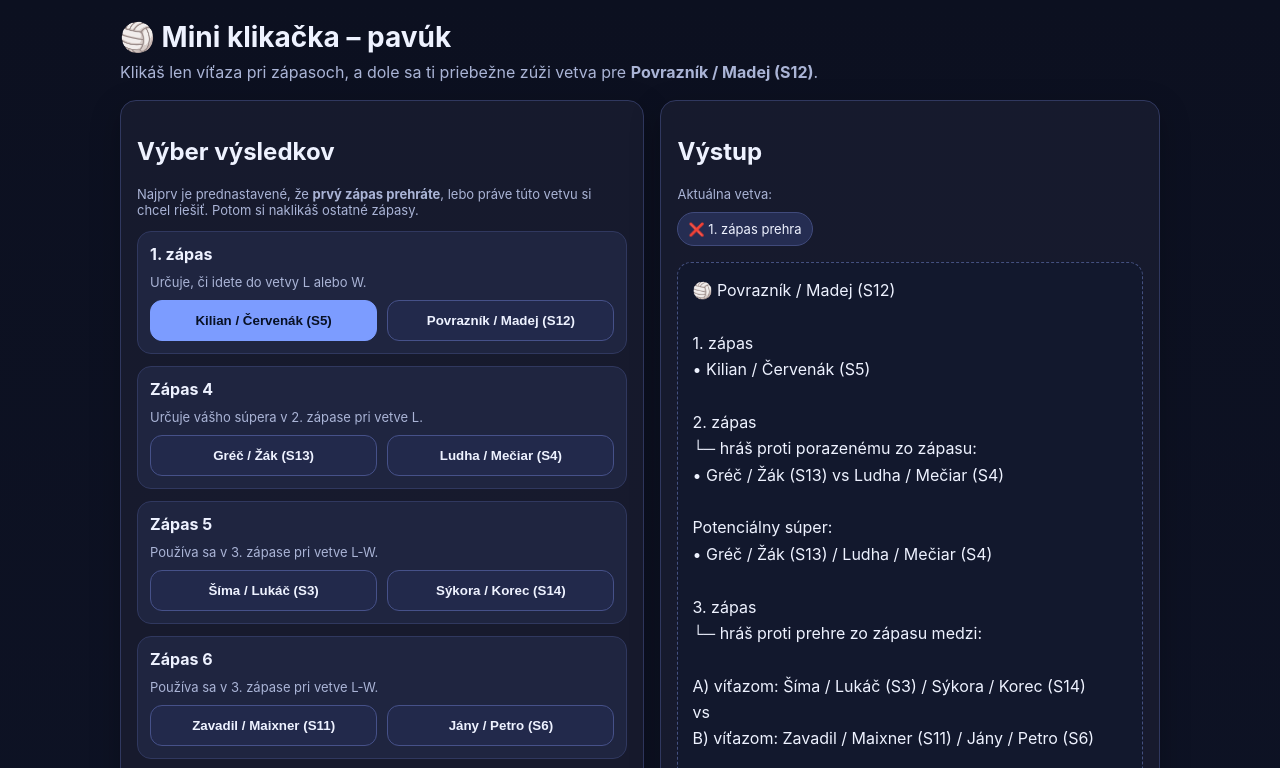
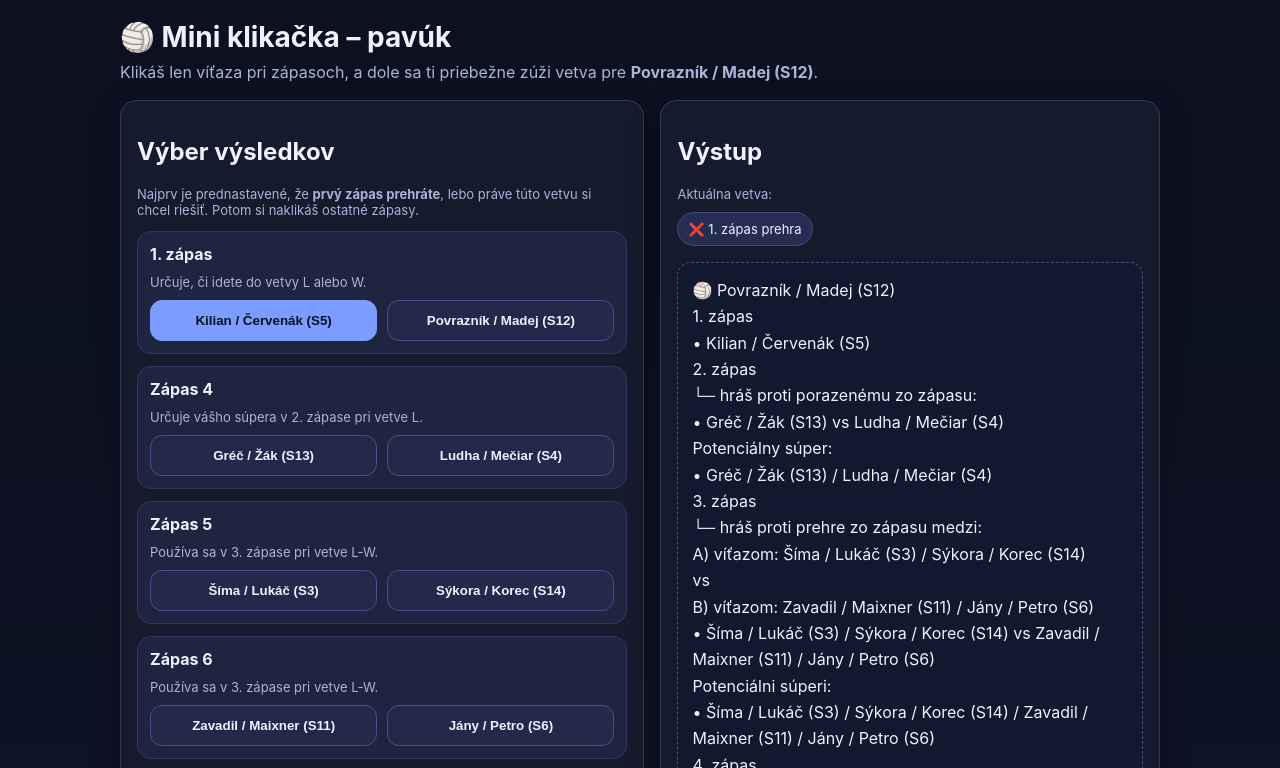
Before and after one commit to wczvonce/bracket-clicker-pages, a plain HTML site: page index.html in a window 1280 px wide. Shown: the top 768 px of the page. Drawn offline with Linux system fonts and the light colour scheme.

Commit message:
Tighten output after picks

```diff
--- a/index.html
+++ b/index.html
@@ -216,20 +216,20 @@
         state['m4']
           ? `└─ hráš proti: ${secondOpponent}`
           : '└─ hráš proti porazenému zo zápasu:',
-        state['m4']
-          ? ''
-          : '• Gréč / Žák (S13) vs Ludha / Mečiar (S4)',
+        state['m4'] ? '' : '• Gréč / Žák (S13) vs Ludha / Mečiar (S4)',
         '',
         state['m4'] ? '' : line('Potenciálny súper:', [secondOpponent]),
         '',
         '3. zápas',
-        '└─ hráš proti prehre zo zápasu medzi:',
+        (state['m5'] && state['m6'])
+          ? '└─ hráš proti prehre zo zápasu:'
+          : '└─ hráš proti prehre zo zápasu medzi:',
         '',
         `A) víťazom: ${thirdA}`,
         'vs',
         `B) víťazom: ${thirdB}`,
         '',
-        matchupLine(thirdA, thirdB),
+        (state['m5'] && state['m6']) ? matchupLine(thirdA, thirdB) : matchupLine(thirdA, thirdB),
         '',
         line('Potenciálni súperi:', [pairText(thirdA, thirdB)]),
         '',
@@ -244,19 +244,25 @@
         line('Potenciálni súperi:', [pairText(fourthA1, fourthA2), pairText(fourthB1, fourthB2)]),
         '',
         '5. zápas',
-        '└─ hráš proti prehre zo zápasu:',
-        '• Jančok / Nemec (S1) vs Ludha / Mečiar (S4)',
+        state['m21']
+          ? `└─ hráš proti: ${fifthOpponent}`
+          : '└─ hráš proti prehre zo zápasu:',
+        state['m21'] ? '' : '• Jančok / Nemec (S1) vs Ludha / Mečiar (S4)',
         '',
-        line('Potenciálny súper:', [fifthOpponent]),
+        state['m21'] ? '' : line('Potenciálny súper:', [fifthOpponent]),
         '',
         '6. zápas',
-        '└─ hráš proti prehre zo zápasu:',
-        '• Zavadil / Maixner (S11) vs Michalovič / Patúc (S7)',
+        state['m22']
+          ? `└─ hráš proti: ${sixthOpponent}`
+          : '└─ hráš proti prehre zo zápasu:',
+        state['m22'] ? '' : '• Zavadil / Maixner (S11) vs Michalovič / Patúc (S7)',
         '',
-        line('Potenciálny súper:', [sixthOpponent]),
+        state['m22'] ? '' : line('Potenciálny súper:', [sixthOpponent]),
         '',
         '7. zápas / finále',
-        '└─ hráš proti výhre zo zápasu medzi:',
+        (state['m27'] && state['m28'])
+          ? '└─ hráš proti víťazovi zo zápasu:'
+          : '└─ hráš proti výhre zo zápasu medzi:',
         `A) výhrou: ${finalA}`,
         'vs',
         `B) výhrou: ${finalB}`,
@@ -264,7 +270,7 @@
         matchupLine(finalA, finalB),
         '',
         line('Potenciálni súperi:', [pairText(finalA, finalB)])
-      ].join('\n');
+      ].filter(Boolean).join('\n');
 
       resultEl.textContent = text;
     }
```
